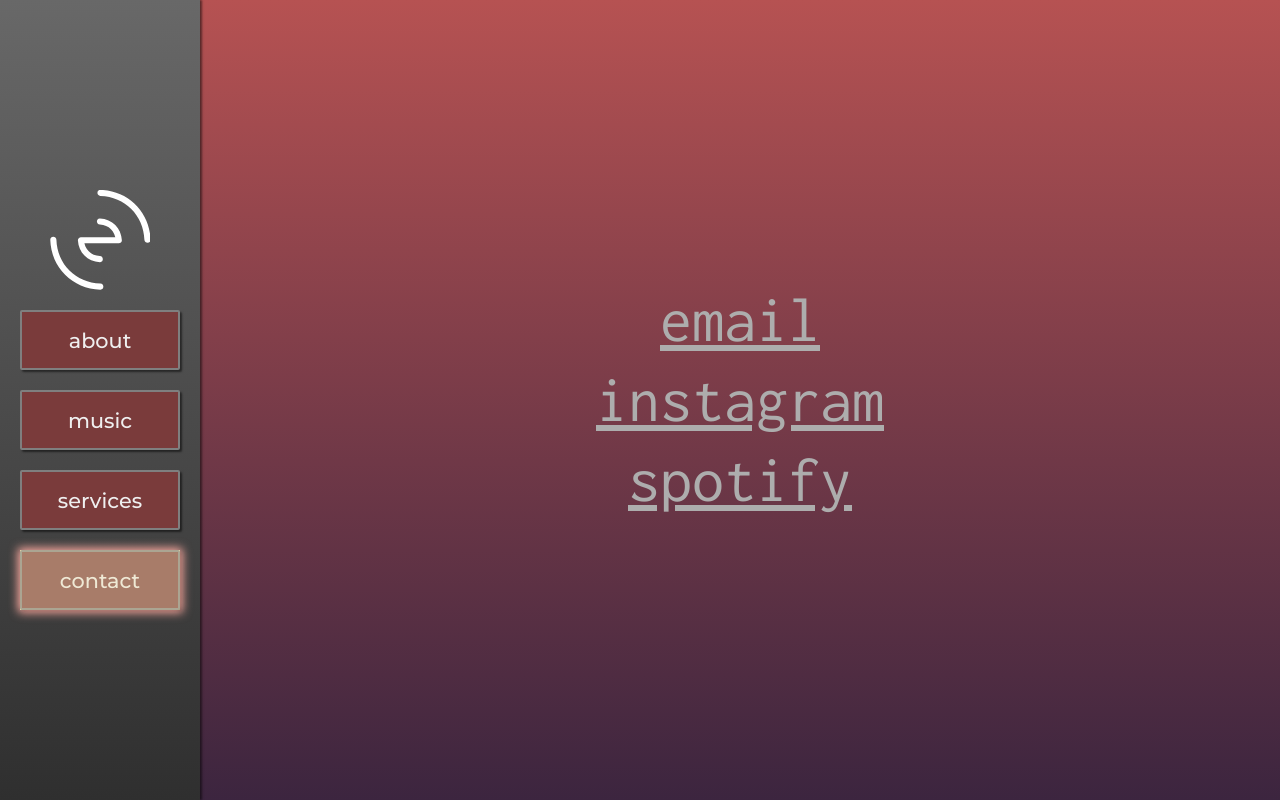
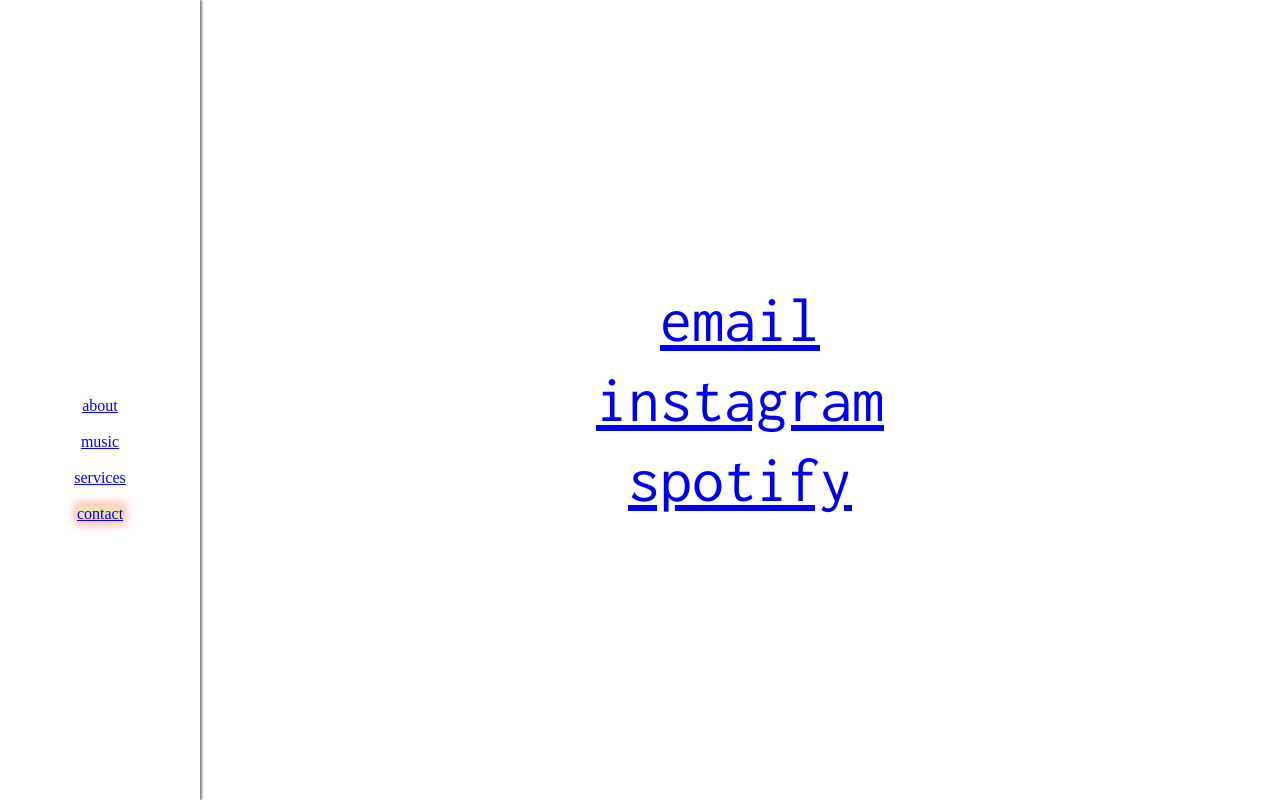
Before and after one commit to cue-zephyr/ezyo-music-vue, a Vue app: page /contact in a window 1280 px wide. Built offline with nearby package versions, Linux system fonts and the light colour scheme; a web font is replaced by a local one.

Commit message:
un-styled

```diff
--- a/src/App.vue
+++ b/src/App.vue
@@ -53,7 +53,6 @@
 
 <style>
 #app {
-  background-image: linear-gradient( #5f2b2b, #1b111d);
   flex-direction: row;
   height: 100vh;
 }
--- a/src/components/Article.vue
+++ b/src/components/Article.vue
@@ -14,7 +14,6 @@
 
 <style scoped>
 article {
-    background-image: linear-gradient( #b65252, #3c253f);
     padding: 20px 2%;
 }
 article h1, .content h2 {
--- a/src/components/Contact.vue
+++ b/src/components/Contact.vue
@@ -15,13 +15,11 @@
 <style scoped>
 #contact {
     align-items: center;
-    background-image: linear-gradient( #b65252, #3c253f);
     display: flex;
     flex-direction: column;
     justify-content: center;
 }
 a {
-    color: #adadad;
     font-family: Inconsolata;
     font-size: 4em;
     padding: 8px;
--- a/src/components/Content.vue
+++ b/src/components/Content.vue
@@ -14,7 +14,6 @@
 .content {
   /*background-image: linear-gradient( #ac759a, #6e5f86);*/
   /*background-image: linear-gradient( #757fac, #494c6d);*/
-  color: #efefef;
   font-family: Inconsolata;
   margin-bottom: 50px;
   width: 100%;
--- a/src/components/Home.vue
+++ b/src/components/Home.vue
@@ -18,10 +18,6 @@
 
 <style scoped>
 #home {
-   background-image: linear-gradient( #b65252, #3c253f);
-
-}
-#home {
     align-items: center;
     /*background-color: #6a8a8d;*/
     /*background-image: url('../assets/perspective_grid.svg');*/
--- a/src/components/NavMenu.vue
+++ b/src/components/NavMenu.vue
@@ -4,22 +4,21 @@
       <ul>
         <!--<li>scroll position: {{ scrollPosition }}</li>
         <li>active route {{ activeRoute }}</li>-->
-        <router-link title="Ezyo Music home" tag="li" class="home" to="/">
+        <li><router-link title="Ezyo Music home" class="home" to="/">
             <img id="logo" src="../assets/logo.svg" alt="ezyo music logo"/>
-            <menu-btn txt="home"/>
-        </router-link>
-        <router-link title="learn about me" tag="li" class="button" to="/about">
-          <menu-btn txt="about"/>
-        </router-link>
-        <router-link title="listen to my music" tag="li" class="button" to="/music">
-          <menu-btn txt="music"/>
-        </router-link>
-        <router-link title="what Ezyo can do for you" tag="li" class="button" to="/services">
-            <menu-btn txt="services"/>
-          </router-link>
-          <router-link title="contact me" tag="li" class="button" to="/contact">
-            <menu-btn txt="contact" />
-          </router-link>
+        </router-link></li>
+        <li><router-link title="learn about me" class="button" to="/about">
+        about
+        </router-link></li>
+        <li><router-link title="listen to my music" class="button" to="/music">
+        music
+        </router-link></li>
+        <li><router-link title="what Ezyo can do for you" class="button" to="/services">
+        services
+          </router-link></li>
+          <li><router-link title="contact me" class="button" to="/contact">
+          contact
+          </router-link></li>
         </ul>
       </nav>
     </div>
@@ -63,9 +62,6 @@
   right: 0;
   bottom: 0;
   z-index: 9001;
-}
-nav {
-  background-image: linear-gradient(#686868, #2f2f2f) ;
 }
 nav ul {
   align-items: center;
```
